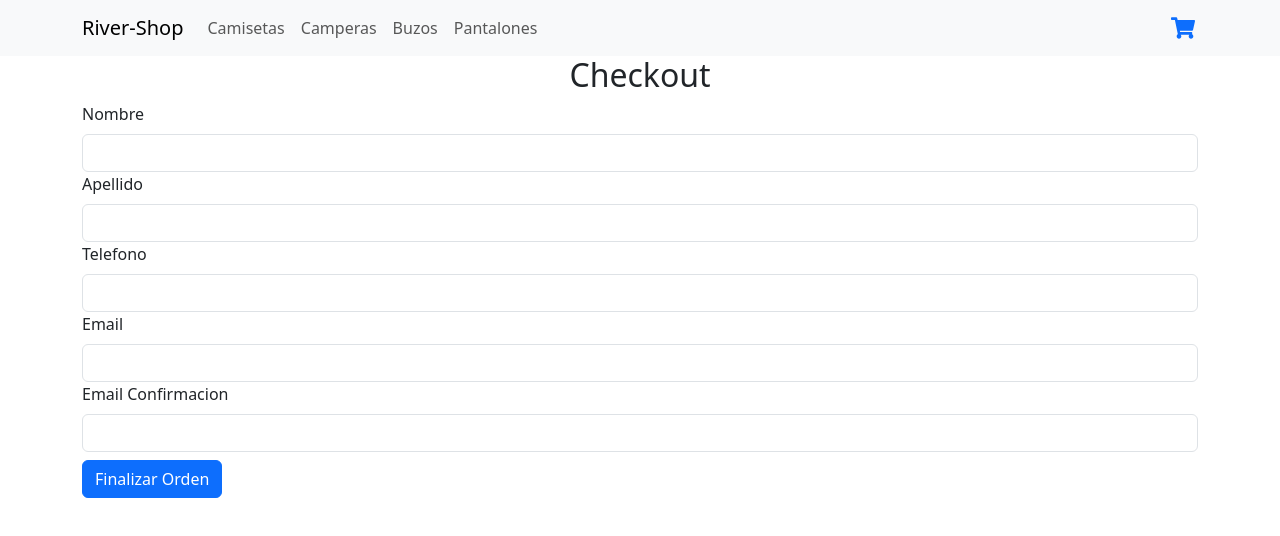
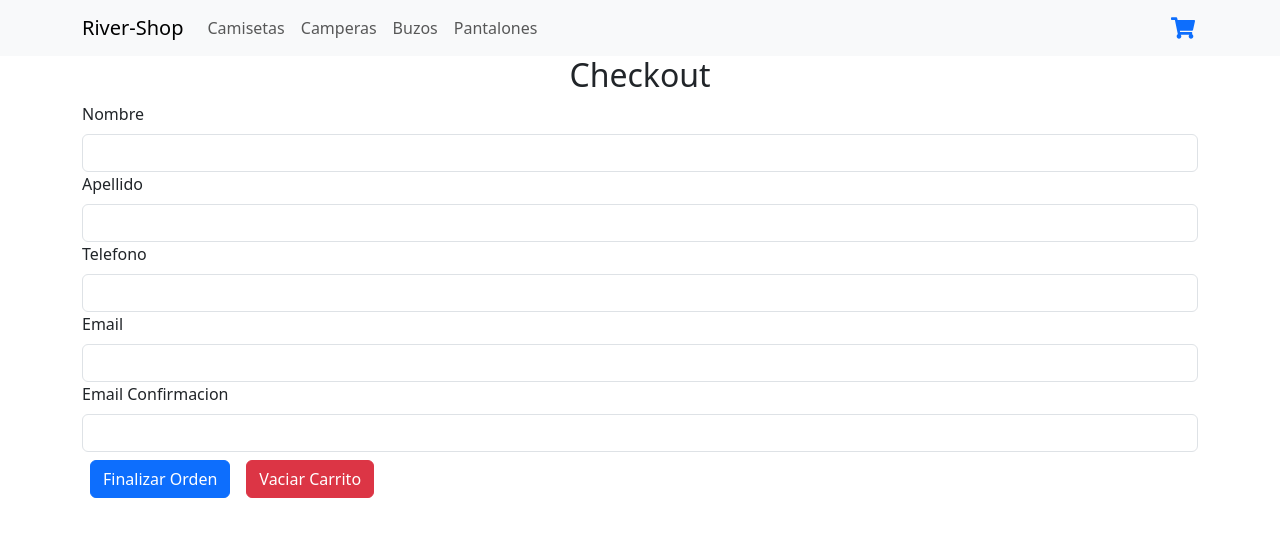
Before and after one commit to Joaquin-Palacio/La-Casita-del-rbol, a React (Vite) app: page /checkout in a window 1280 px wide. Shown: the top 536 px of the page. Built offline with nearby package versions, Linux system fonts and the light colour scheme.

Commit message:
codigo comentado y se agrego libreria sweet alert

```diff
--- a/package.json
+++ b/package.json
@@ -16,7 +16,8 @@
     "react-bootstrap": "^2.9.1",
     "react-dom": "^18.2.0",
     "react-icons": "^4.12.0",
-    "react-router-dom": "^6.21.0"
+    "react-router-dom": "^6.21.0",
+    "sweetalert2": "^11.10.3"
   },
   "devDependencies": {
     "@types/react": "^18.2.43",
--- a/src/components/Cart/Cart.jsx
+++ b/src/components/Cart/Cart.jsx
@@ -3,10 +3,37 @@ import { CartContext } from '../../context/CartContext';
 import { Link } from 'react-router-dom';
 import { Card, Button } from 'react-bootstrap';
 import { CartItem } from '../CartItem/CartItem';
+import Swal from 'sweetalert2'; // Importa SweetAlert2
 
 export const Cart = () => {
-  // Obtenemos datos del carrito del contexto
+  // Obtenemos datos del cart context
   const { carrito, cartEmpty, total, cantidadTotal } = useContext(CartContext);
+
+  // Función para manejar el clic en el botón de vaciar carrito
+  const handleEmptyCart = () => {
+    // Muestra SweetAlert de confirmación
+    Swal.fire({
+      title: '¿Estás seguro?',
+      text: 'Esta acción eliminará todos los productos del carrito. ¿Quieres continuar?',
+      icon: 'warning',
+      showCancelButton: true,
+      confirmButtonColor: '#3085d6',
+      cancelButtonColor: '#d33',
+      confirmButtonText: 'Sí, eliminar',
+      cancelButtonText: 'Cancelar',
+    }).then((result) => {
+      if (result.isConfirmed) {
+        // Vacía el carrito si se confirma
+        cartEmpty();
+
+        // Muestra SweetAlert de éxito al vaciar el carrito
+        Swal.fire({
+          icon: 'success',
+          title: 'Carrito vaciado',
+        });
+      }
+    });
+  };
 
   // Verificamos si no hay productos en el carrito
   if (cantidadTotal === 0) {
@@ -38,12 +65,16 @@ export const Cart = () => {
         {/* Mostramos el total y la cantidad total de productos en el carrito */}
         <Card.Text className="mt-5">Total: ${total}</Card.Text>
         <Card.Text>Cantidad Total: {cantidadTotal}</Card.Text>
-        {/* Botón para vaciar el carrito */}
-        <Button variant="danger" onClick={() => cartEmpty()}>
+        {/* Botón para vaciar el carrito con SweetAlert */}
+        <Button variant="danger" onClick={handleEmptyCart}>
           Eliminar Productos del Carrito
         </Button>
-        {/* Enlace para ir a la página de checkout */}
-        <Link to="/checkout" className="m-2 btn btn-success">
+        {/* Enlace para ir al catálogo */}
+        <Link to="/" className="m-3 btn btn-primary">
+          Agregar más productos
+        </Link>
+        {/* Enlace para ir al checkout */}
+        <Link to="/checkout" className="m-2 btn btn-primary">
           Finalizar Compra
         </Link>
       </Card.Body>
--- a/src/components/CartItem/CartItem.jsx
+++ b/src/components/CartItem/CartItem.jsx
@@ -4,16 +4,14 @@ import PropTypes from 'prop-types';
 import { Card, Button } from 'react-bootstrap';
 
 export const CartItem = ({ item, cantidad }) => {
-  // Obtenemos la función 'deleteItem' del contexto
+  // Obtenemos la función 'deleteItem' del context
   const { deleteItem } = useContext(CartContext);
 
   return (
     // Card de React-Bootstrap que muestra información del producto
     <Card style={{ width: '18rem' }}>
       <Card.Body>
-        {/* Título del producto */}
         <Card.Title>{item.nombre}</Card.Title>
-        {/* Cantidad y precio del producto */}
         <Card.Text>Cantidad: {cantidad}</Card.Text>
         <Card.Text>Precio: ${item.precio}</Card.Text>
         {/* Botón para eliminar el producto del carrito */}
--- a/src/components/CartWidget/CartWidget.jsx
+++ b/src/components/CartWidget/CartWidget.jsx
@@ -2,16 +2,18 @@ import { FaShoppingCart } from 'react-icons/fa';
 import { useContext } from 'react';
 import { CartContext } from '../../context/CartContext';
 import { Link } from 'react-router-dom';
-import { Badge } from 'react-bootstrap'; // Importa el componente Badge de React-Bootstrap
+import { Badge } from 'react-bootstrap';
 import './CartWidget.css';
 
 export const CartWidget = () => {
+  // Utiliza el CartContext para acceder a la cantidad total de productos en el carrito.
   const { cantidadTotal } = useContext(CartContext);
 
   return (
     <div>
       <Link to="/cart" className="cart-link">
         <FaShoppingCart className="cartIcon" />
+        {/* Muestra un Badge con la cantidad total solo si la cantidad es mayor que cero. */}
         {cantidadTotal > 0 && <Badge variant="danger">{cantidadTotal}</Badge>}
       </Link>
     </div>
--- a/src/components/Checkout/Checkout.jsx
+++ b/src/components/Checkout/Checkout.jsx
@@ -1,32 +1,50 @@
+// Importación de React y otras dependencias
 import { useContext, useState } from 'react';
 import { CartContext } from '../../context/CartContext';
 import { db } from '../../services/config';
 import { doc, updateDoc, getDoc, addDoc, collection } from 'firebase/firestore';
-import { Form, Button, Alert } from 'react-bootstrap';
+import { Form, Button } from 'react-bootstrap';
+import Swal from 'sweetalert2';
 
+// Componente funcional Checkout
 export const Checkout = () => {
+  // Utilizando el contexto del carrito
   const { carrito, cartEmpty, total } = useContext(CartContext);
 
+  // Estados para manejar los datos del formulario
   const [nombre, setNombre] = useState('');
   const [apellido, setApellido] = useState('');
   const [telefono, setTelefono] = useState('');
   const [email, setEmail] = useState('');
   const [emailConfirmado, setEmailConfirmado] = useState('');
   const [ordenId, setOrdenId] = useState('');
-  const [error, setError] = useState('');
 
+  // Función para manejar el envío del formulario
   const handleSubmit = (e) => {
     e.preventDefault();
+
+    // Validación del formulario
     if (!nombre || !apellido || !telefono || !email || !emailConfirmado) {
-      setError('Por Favor, completa correctamente cada campo');
+      // Muestra SweetAlert de error para campos vacíos
+      Swal.fire({
+        icon: 'error',
+        title: 'Error de validación',
+        text: 'Por favor, completa todos los campos del formulario.',
+      });
       return;
     }
 
     if (email !== emailConfirmado) {
-      setError('El email no coincide');
+      // Muestra SweetAlert de error para emails que no coinciden
+      Swal.fire({
+        icon: 'error',
+        title: 'Error de validación',
+        text: 'Los emails no coinciden. Por favor, verifica tu dirección de correo electrónico.',
+      });
       return;
     }
 
+    // Construcción del objeto orden con los datos del formulario y productos del carrito
     const orden = {
       items: carrito.map((producto) => ({
         id: producto.item.id,
@@ -41,6 +59,7 @@ export const Checkout = () => {
       email,
     };
 
+    // Actualización del stock en la base de datos para cada producto del carrito
     Promise.all(
       orden.items.map(async (productoOrden) => {
         const productoRef = doc(db, 'productos', productoOrden.id);
@@ -53,23 +72,73 @@ export const Checkout = () => {
       })
     )
       .then(() => {
+        // Agregar la orden a la colección 'ordenes' en la base de datos
         addDoc(collection(db, 'ordenes'), orden)
           .then((docRef) => {
             setOrdenId(docRef.id);
             cartEmpty();
+
+            // Muestra SweetAlert de éxito
+            Swal.fire({
+              icon: 'success',
+              title: '¡Gracias por tu compra!',
+              text: `Tu número de orden es: ${docRef.id}`,
+            });
           })
-          .catch((error) => console.log('Error al crear la orden', error));
+          .catch((error) => {
+            console.log('Error al crear la orden', error);
+
+            // Muestra SweetAlert de error al crear la orden
+            Swal.fire({
+              icon: 'error',
+              title: 'Error',
+              text: 'No se pudo crear la orden. Por favor, inténtalo de nuevo.',
+            });
+          });
       })
       .catch((error) => {
         console.log('No se pudo actualizar el stock', error);
-        setError('No se pudo actualizar el stock');
+
+        // Muestra SweetAlert de error al actualizar el stock
+        Swal.fire({
+          icon: 'error',
+          title: 'Error',
+          text: 'No se pudo actualizar el stock. Por favor, inténtalo de nuevo.',
+        });
       });
   };
 
+  // Función para limpiar el carrito con confirmación
+  const handleClearCart = () => {
+    Swal.fire({
+      title: '¿Estás seguro?',
+      text: 'Esta acción vaciará tu carrito. ¿Quieres continuar?',
+      icon: 'warning',
+      showCancelButton: true,
+      confirmButtonColor: '#3085d6',
+      cancelButtonColor: '#d33',
+      confirmButtonText: 'Sí, continuar',
+      cancelButtonText: 'Cancelar',
+    }).then((result) => {
+      if (result.isConfirmed) {
+        cartEmpty();
+
+        // Muestra un mensaje al limpiar el carrito
+        Swal.fire({
+          icon: 'success',
+          title: 'Carrito limpio',
+          text: 'Los productos fueron borrados de tu carrito.',
+        });
+      }
+    });
+  };
+
+  // Renderizado del componente Checkout
   return (
     <div className="container">
       <h2>Checkout</h2>
 
+      {/* Mostrar los productos en el carrito */}
       {carrito.map((producto) => (
         <div key={producto.item.id}>
           <p>
@@ -80,6 +149,7 @@ export const Checkout = () => {
         </div>
       ))}
 
+      {/* Formulario de datos del usuario */}
       <Form onSubmit={handleSubmit}>
         <Form.Group controlId="formNombre">
           <Form.Label>Nombre</Form.Label>
@@ -88,6 +158,7 @@ export const Checkout = () => {
             onChange={(e) => setNombre(e.target.value)}
           />
         </Form.Group>
+
         <Form.Group controlId="formApellido">
           <Form.Label>Apellido</Form.Label>
           <Form.Control
@@ -95,6 +166,7 @@ export const Checkout = () => {
             onChange={(e) => setApellido(e.target.value)}
           />
         </Form.Group>
+
         <Form.Group controlId="formTelefono">
           <Form.Label>Telefono</Form.Label>
           <Form.Control
@@ -102,6 +174,7 @@ export const Checkout = () => {
             onChange={(e) => setTelefono(e.target.value)}
           />
         </Form.Group>
+
         <Form.Group controlId="formEmail">
           <Form.Label>Email</Form.Label>
           <Form.Control
@@ -109,6 +182,7 @@ export const Checkout = () => {
             onChange={(e) => setEmail(e.target.value)}
           />
         </Form.Group>
+
         <Form.Group controlId="formEmailConfirmado">
           <Form.Label>Email Confirmacion</Form.Label>
           <Form.Control
@@ -117,18 +191,14 @@ export const Checkout = () => {
           />
         </Form.Group>
 
-        {error && <Alert variant="danger">{error}</Alert>}
-
-        <Button className="mt-2" variant="primary" type="submit">
+        {/* Botones para finalizar orden y vaciar carrito */}
+        <Button className="m-2" variant="primary" type="submit">
           Finalizar Orden
         </Button>
 
-        {ordenId && (
-          <>
-            <strong>¡Gracias por su compra!</strong>
-            <p>Tu número de orden es: {ordenId} </p>
-          </>
-        )}
+        <Button className="m-2" variant="danger" onClick={handleClearCart}>
+          Vaciar Carrito
+        </Button>
       </Form>
     </div>
   );
--- a/src/components/ItemDetail/ItemDetail.jsx
+++ b/src/components/ItemDetail/ItemDetail.jsx
@@ -33,9 +33,14 @@ export const ItemDetail = ({ id, nombre, img, precio, stock }) => {
         <Card.Text>${precio}</Card.Text>
       </Card.Body>
       {addCantidad > 0 ? (
-        <Link to="/cart" className="btn btn-primary p-1">
-          Terminar compra
-        </Link>
+        <div>
+          <Link to="/cart" className="btn btn-primary m-2">
+            Terminar compra
+          </Link>
+          <Link to="/" className="btn btn-success m-2">
+            Ver más productos
+          </Link>
+        </div>
       ) : (
         <ItemCount valorInicial={1} stock={stock} addCarrito={handleCantidad} />
       )}
```
Also changed, not shown: src/components/Item/Item.jsx (+11 -0 lines), src/components/ItemCount/ItemCount.jsx (+13 -0 lines), 1 other file (tests, documents, lock files or other folders).
